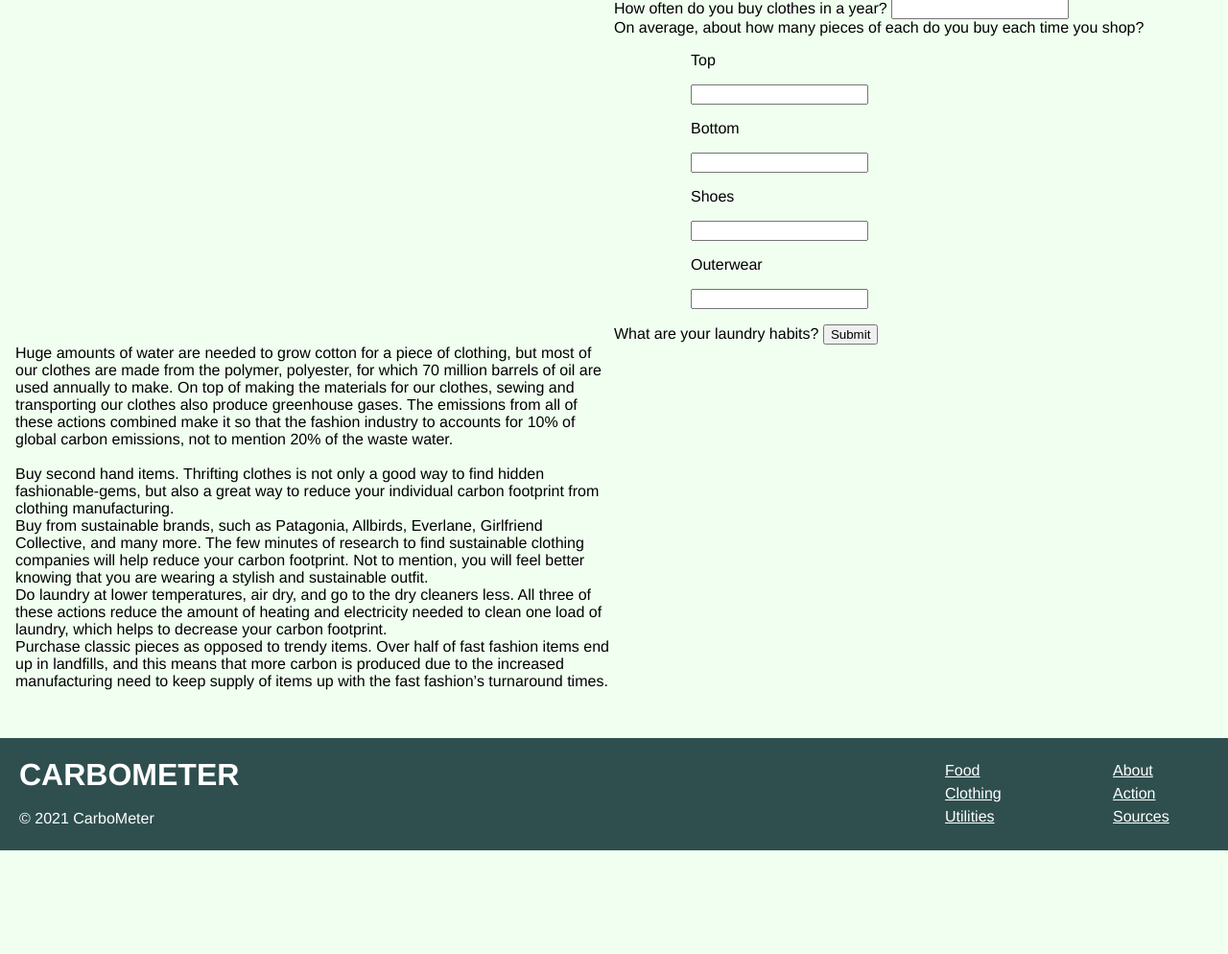
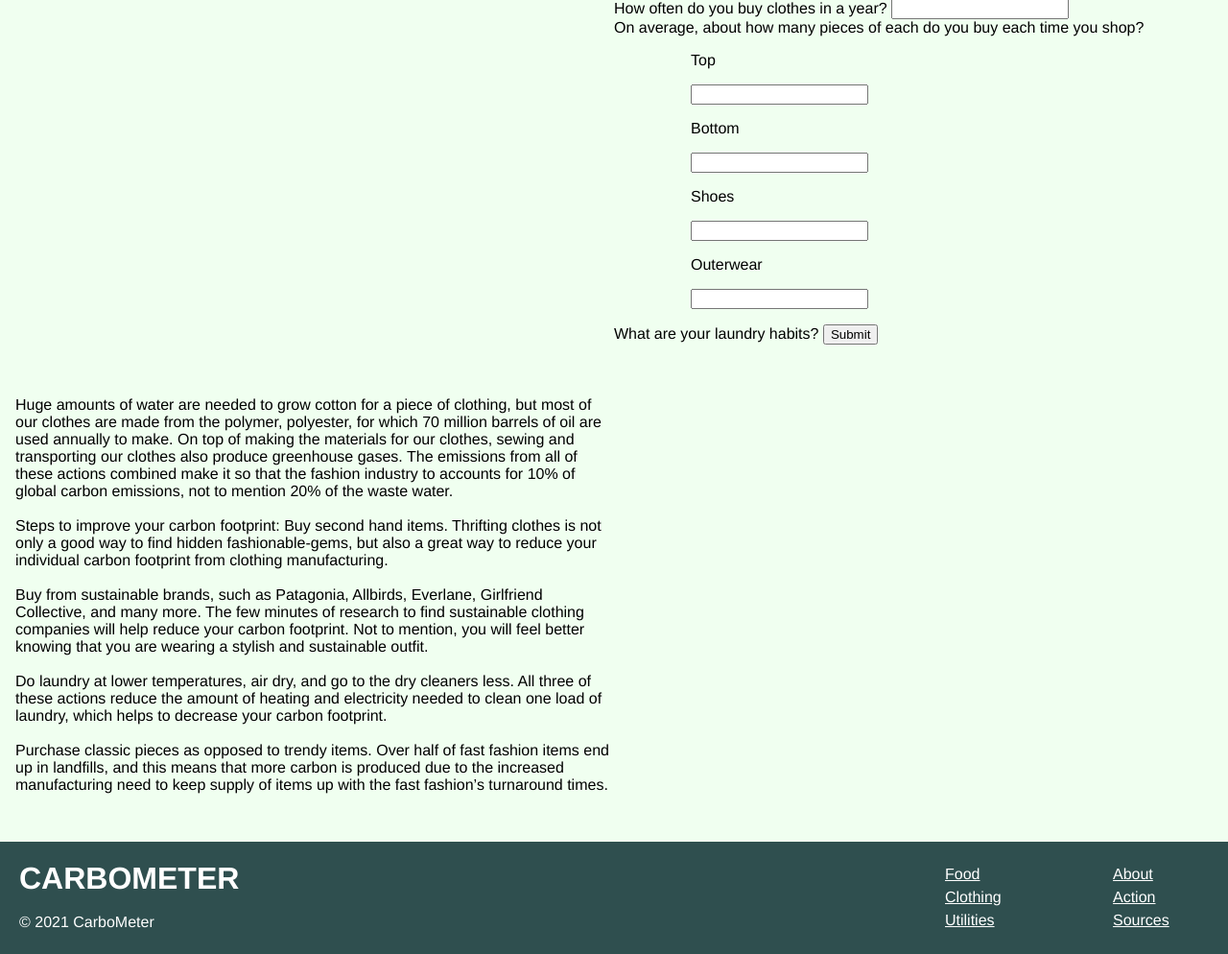
Before and after one commit to ryanlee4761/Carbometer, a Flask app: page /clothing in a window 1280 px wide. Shown: the part 87-1081 px from the top of the page at 96% size. Before the commit the page ends 973 px from the top, so only its background shows below. Run offline with Flask 2, Linux system fonts and the light colour scheme.

Commit message:
Update clothing.html

```diff
--- a/templates/clothing.html
+++ b/templates/clothing.html
@@ -16,12 +16,13 @@
     Huge amounts of water are needed to grow cotton for a piece of clothing, but most of our clothes are made from the polymer, polyester, for which 70 million barrels of oil are used annually to make. On top of making the materials for our clothes, sewing and transporting our clothes also produce greenhouse gases. The emissions from all of these actions combined make it so that the fashion industry to accounts for 10% of global carbon emissions, not to mention 20% of the waste water.
 
     <br><br>
+    Steps to improve your carbon footprint:
     Buy second hand items. Thrifting clothes is not only a good way to find hidden fashionable-gems, but also a great way to reduce your individual carbon footprint from clothing manufacturing.
-    <br>
+    <br><br>
     Buy from sustainable brands, such as Patagonia, Allbirds, Everlane, Girlfriend Collective, and many more. The few minutes of research to find sustainable clothing companies will help reduce your carbon footprint. Not to mention, you will feel better knowing that you are wearing a stylish and sustainable outfit.
-    <br>
+    <br><br>
     Do laundry at lower temperatures, air dry, and go to the dry cleaners less. All three of these actions reduce the amount of heating and electricity needed to clean one load of laundry, which helps to decrease your carbon footprint.
-    <br>
+    <br><br>
     Purchase classic pieces as opposed to trendy items. Over half of fast fashion items end up in landfills, and this means that more carbon is produced due to the increased manufacturing need to keep supply of items up with the fast fashion’s turnaround times.
 
   </div>
```
